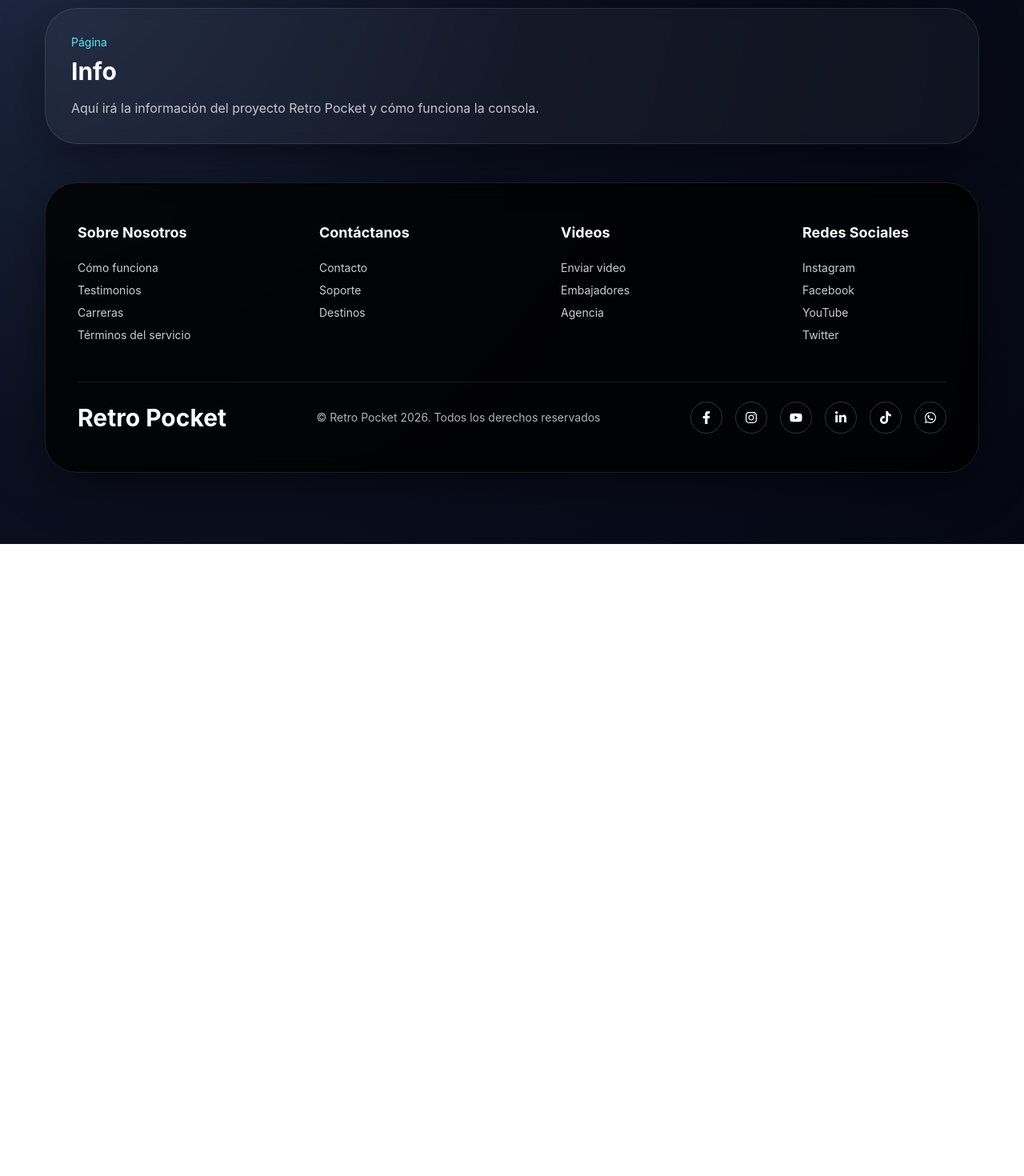
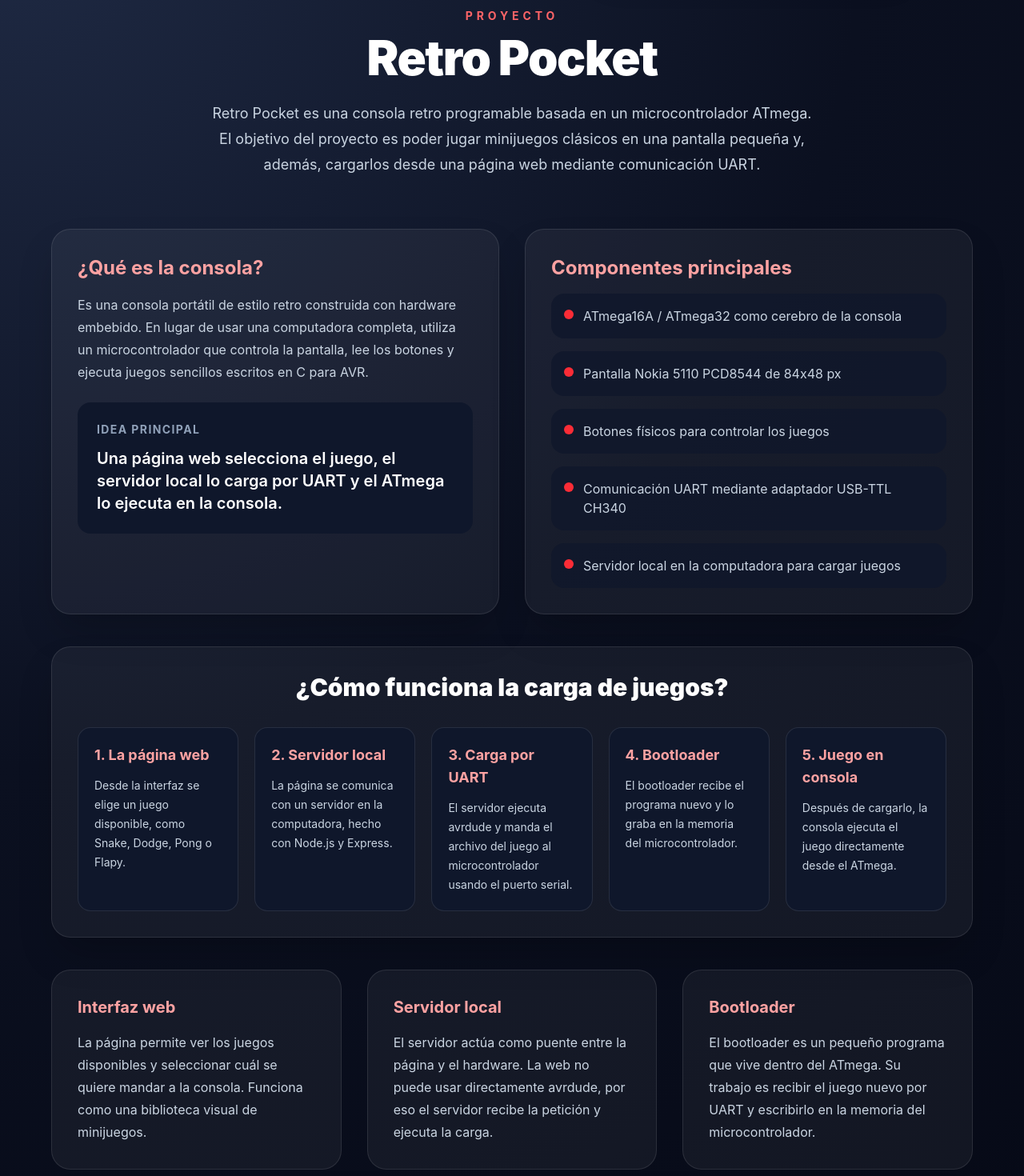
Before and after one commit to LeoDuffed/retro-pocket, a React (Vite) app: page /info in a window 1280 px wide. Shown: the part 120-1590 px from the top of the page at 80% size. Before the commit the page ends 800 px from the top, so only its background shows below. Built offline with nearby package versions, Linux system fonts and the light colour scheme.

Commit message:
nueva pagina de informacion sobre la consola y el proyecto en si

```diff
--- a/src/pages/Info.jsx
+++ b/src/pages/Info.jsx
@@ -1,13 +1,164 @@
 export default function Info() {
+  const hardware = [
+    "ATmega16A / ATmega32 como cerebro de la consola",
+    "Pantalla Nokia 5110 PCD8544 de 84x48 px",
+    "Botones físicos para controlar los juegos",
+    "Comunicación UART mediante adaptador USB-TTL CH340",
+    "Servidor local en la computadora para cargar juegos",
+  ];
+
+  const flow = [
+    {
+      title: "1. La página web",
+      text: "Desde la interfaz se elige un juego disponible, como Snake, Dodge, Pong o Flapy.",
+    },
+    {
+      title: "2. Servidor local",
+      text: "La página se comunica con un servidor en la computadora, hecho con Node.js y Express.",
+    },
+    {
+      title: "3. Carga por UART",
+      text: "El servidor ejecuta avrdude y manda el archivo del juego al microcontrolador usando el puerto serial.",
+    },
+    {
+      title: "4. Bootloader",
+      text: "El bootloader recibe el programa nuevo y lo graba en la memoria del microcontrolador.",
+    },
+    {
+      title: "5. Juego en consola",
+      text: "Después de cargarlo, la consola ejecuta el juego directamente desde el ATmega.",
+    },
+  ];
+
   return (
-    <main className="grid gap-6">
-      <section className="rounded-[2.5rem] border border-white/10 bg-white/4 p-8 shadow-[0_20px_60px_rgba(0,0,0,0.4)] backdrop-blur-sm">
-        <p className="text-sm text-cyan-300">Página</p>
-        <h1 className="mt-2 text-3xl font-bold text-white">Info</h1>
-        <p className="mt-4 max-w-2xl text-white/75">
-          Aquí irá la información del proyecto Retro Pocket y cómo funciona la consola.
-        </p>
-      </section>
-    </main>
+      <div className="mx-auto max-w-6xl">
+        <div className="mb-16 text-center">
+          <p className="mb-3 text-sm font-bold uppercase tracking-[0.35em] text-red-400">
+            Proyecto
+          </p>
+
+          <h1 className="mb-6 text-4xl font-black tracking-tight md:text-6xl">
+            Retro Pocket
+          </h1>
+
+          <p className="mx-auto max-w-3xl text-lg leading-8 text-slate-300">
+            Retro Pocket es una consola retro programable basada en un
+            microcontrolador ATmega. El objetivo del proyecto es poder jugar
+            minijuegos clásicos en una pantalla pequeña y, además, cargarlos
+            desde una página web mediante comunicación UART.
+          </p>
+        </div>
+
+        <div className="grid gap-8 lg:grid-cols-2">
+          <div className="rounded-3xl border border-white/10 bg-white/5 p-8 shadow-2xl">
+            <h2 className="mb-4 text-2xl font-bold text-red-300">
+              ¿Qué es la consola?
+            </h2>
+
+            <p className="mb-6 leading-7 text-slate-300">
+              Es una consola portátil de estilo retro construida con hardware
+              embebido. En lugar de usar una computadora completa, utiliza un
+              microcontrolador que controla la pantalla, lee los botones y
+              ejecuta juegos sencillos escritos en C para AVR.
+            </p>
+
+            <div className="rounded-2xl bg-slate-900 p-6">
+              <p className="mb-3 text-sm font-bold uppercase tracking-widest text-slate-400">
+                Idea principal
+              </p>
+
+              <p className="text-xl font-semibold text-white">
+                Una página web selecciona el juego, el servidor local lo carga
+                por UART y el ATmega lo ejecuta en la consola.
+              </p>
+            </div>
+          </div>
+
+          <div className="rounded-3xl border border-white/10 bg-white/5 p-8 shadow-2xl">
+            <h2 className="mb-4 text-2xl font-bold text-red-300">
+              Componentes principales
+            </h2>
+
+            <ul className="space-y-4">
+              {hardware.map((item) => (
+                <li
+                  key={item}
+                  className="flex gap-3 rounded-2xl bg-slate-900/80 p-4 text-slate-300"
+                >
+                  <span className="mt-1 h-3 w-3 shrink-0 rounded-full bg-red-500" />
+                  <span>{item}</span>
+                </li>
+              ))}
+            </ul>
+          </div>
+        </div>
+
+        <div className="mt-10 rounded-3xl border border-white/10 bg-white/5 p-8 shadow-2xl">
+          <h2 className="mb-8 text-center text-3xl font-black">
+            ¿Cómo funciona la carga de juegos?
+          </h2>
+
+          <div className="grid gap-5 md:grid-cols-5">
+            {flow.map((step) => (
+              <div
+                key={step.title}
+                className="rounded-2xl border border-white/10 bg-slate-900 p-5"
+              >
+                <h3 className="mb-3 text-lg font-bold text-red-300">
+                  {step.title}
+                </h3>
+
+                <p className="text-sm leading-6 text-slate-300">{step.text}</p>
+              </div>
+            ))}
+          </div>
+        </div>
+
+        <div className="mt-10 grid gap-8 lg:grid-cols-3">
+          <div className="rounded-3xl border border-white/10 bg-white/5 p-8">
+            <h2 className="mb-4 text-xl font-bold text-red-300">
+              Interfaz web
+            </h2>
+            <p className="leading-7 text-slate-300">
+              La página permite ver los juegos disponibles y seleccionar cuál se
+              quiere mandar a la consola. Funciona como una biblioteca visual de
+              minijuegos.
+            </p>
+          </div>
+
+          <div className="rounded-3xl border border-white/10 bg-white/5 p-8">
+            <h2 className="mb-4 text-xl font-bold text-red-300">
+              Servidor local
+            </h2>
+            <p className="leading-7 text-slate-300">
+              El servidor actúa como puente entre la página y el hardware. La
+              web no puede usar directamente avrdude, por eso el servidor recibe
+              la petición y ejecuta la carga.
+            </p>
+          </div>
+
+          <div className="rounded-3xl border border-white/10 bg-white/5 p-8">
+            <h2 className="mb-4 text-xl font-bold text-red-300">Bootloader</h2>
+            <p className="leading-7 text-slate-300">
+              El bootloader es un pequeño programa que vive dentro del ATmega.
+              Su trabajo es recibir el juego nuevo por UART y escribirlo en la
+              memoria del microcontrolador.
+            </p>
+          </div>
+        </div>
+      </div>
   );
 }
+/*
+        <div className="mt-12 rounded-3xl bg-cyan-900 p-8 text-center text-slate-950 shadow-2xl">
+          <h2 className="mb-3 text-3xl font-black">
+            Una consola retro, pero programable
+          </h2>
+
+          <p className="mx-auto max-w-3xl text-lg font-medium">
+            Retro Pocket combina electrónica, programación embebida, diseño web
+            y comunicación serial para crear una consola capaz de recibir nuevos
+            juegos desde una interfaz moderna.
+          </p>
+        </div>
+*/
```
